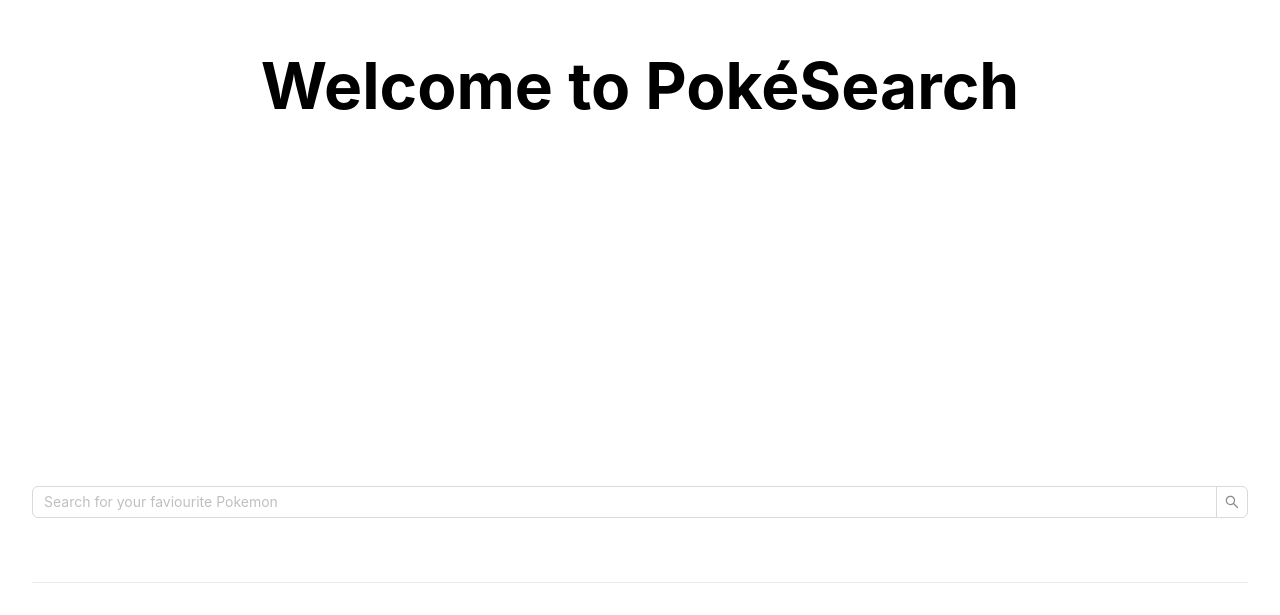
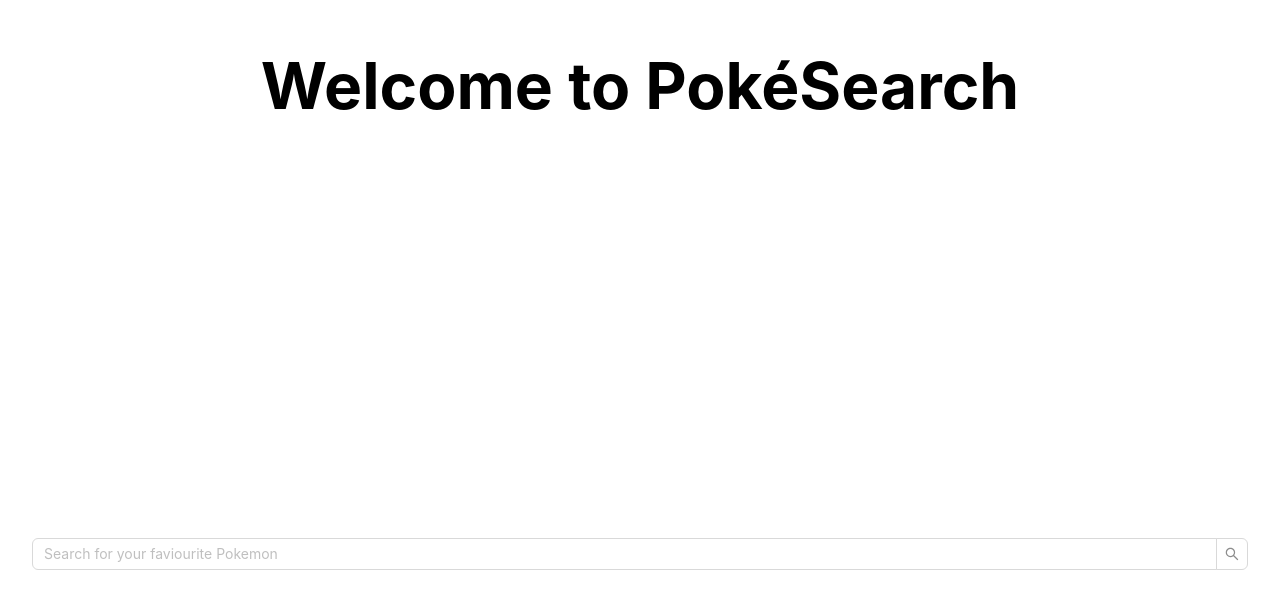
Before and after one commit to reecemillsom/test-b, a Next.js app in the folder shiny-eureka-main/packages/poke-search-ts/: page / in a window 1280 px wide. Shown: the part 314-929 px from the top of the page. Built offline with nearby package versions, Linux system fonts and the light colour scheme; no server answers.

Commit message:
feature/pokemon-list
1. Setting a min-height on the search container so there is no jumping of content.

2. If there is no search we do not want to trigger a request to get a list of pokemon, otherwise we show undefined data.

```diff
--- a/shiny-eureka-main/packages/poke-search-ts/components/PokeSearch.tsx
+++ b/shiny-eureka-main/packages/poke-search-ts/components/PokeSearch.tsx
@@ -5,6 +5,8 @@
 import styles from "../styles/Home.module.css";
 
 const { Search } = Input;
+
+const UNEXPECTED_ERROR_MESSAGE = 'Unexpected Error Occurred';
 
 interface Props {}
 
@@ -17,8 +19,11 @@
         setResult(null);
        const fetchPokemon = async () => {
            try {
+               if (!search) {
+                   return;
+               }
+
                const response = await fetch(`https://pokeapi.co/api/v2/pokemon/${search.toLowerCase()}`);
-
 
                if (!response.ok) {
                    const responseText = await response.text();
@@ -35,7 +40,7 @@
 
                setResult({ name, height, imageUrl: sprites?.front_default });
            } catch (error: any) {
-               setError('Unexpected Error Occurred');
+               setError(UNEXPECTED_ERROR_MESSAGE);
            }
        };
 
--- a/shiny-eureka-main/packages/poke-search-ts/styles/Home.module.css
+++ b/shiny-eureka-main/packages/poke-search-ts/styles/Home.module.css
@@ -127,7 +127,7 @@
   align-items: center;
   justify-content: flex-start;
   padding: 0 0 4rem 0;
-  width: 100%;
+  min-height: 200px;
 }
 
 .resultItemContainer {
```
